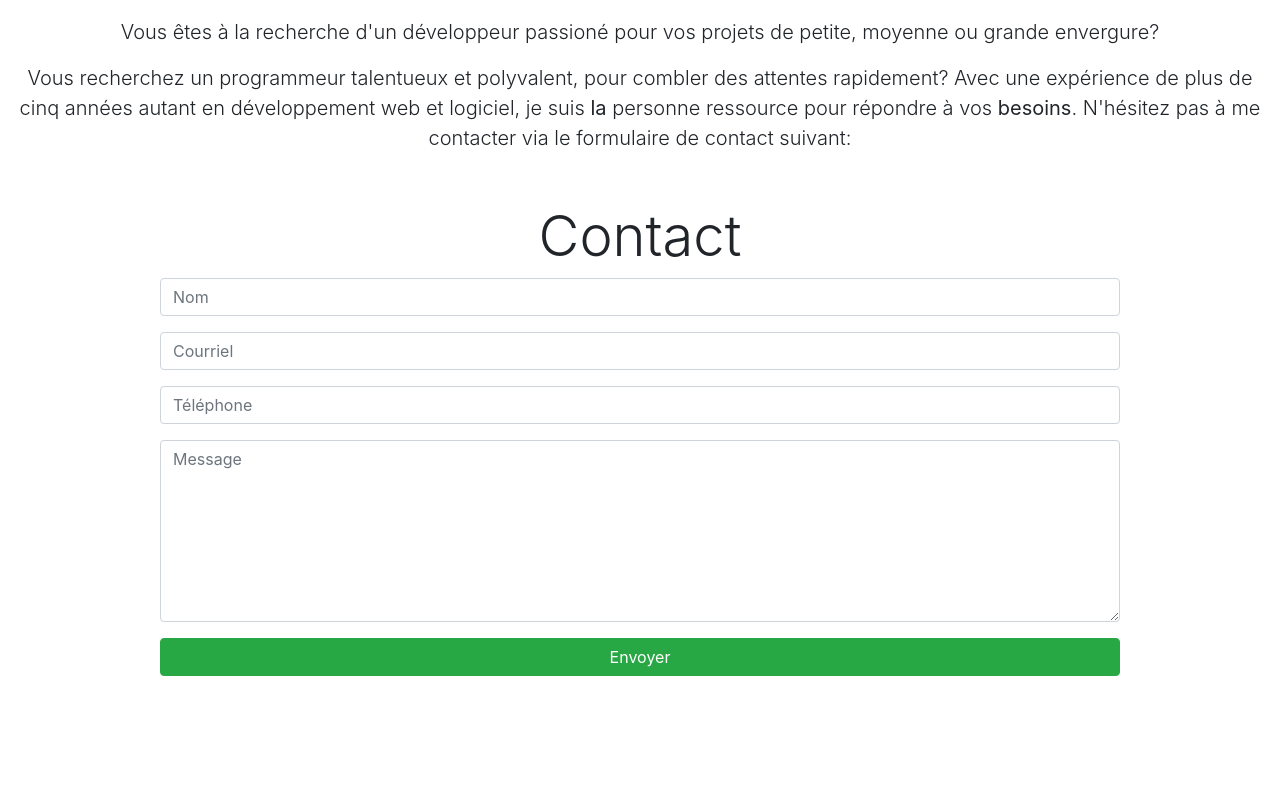
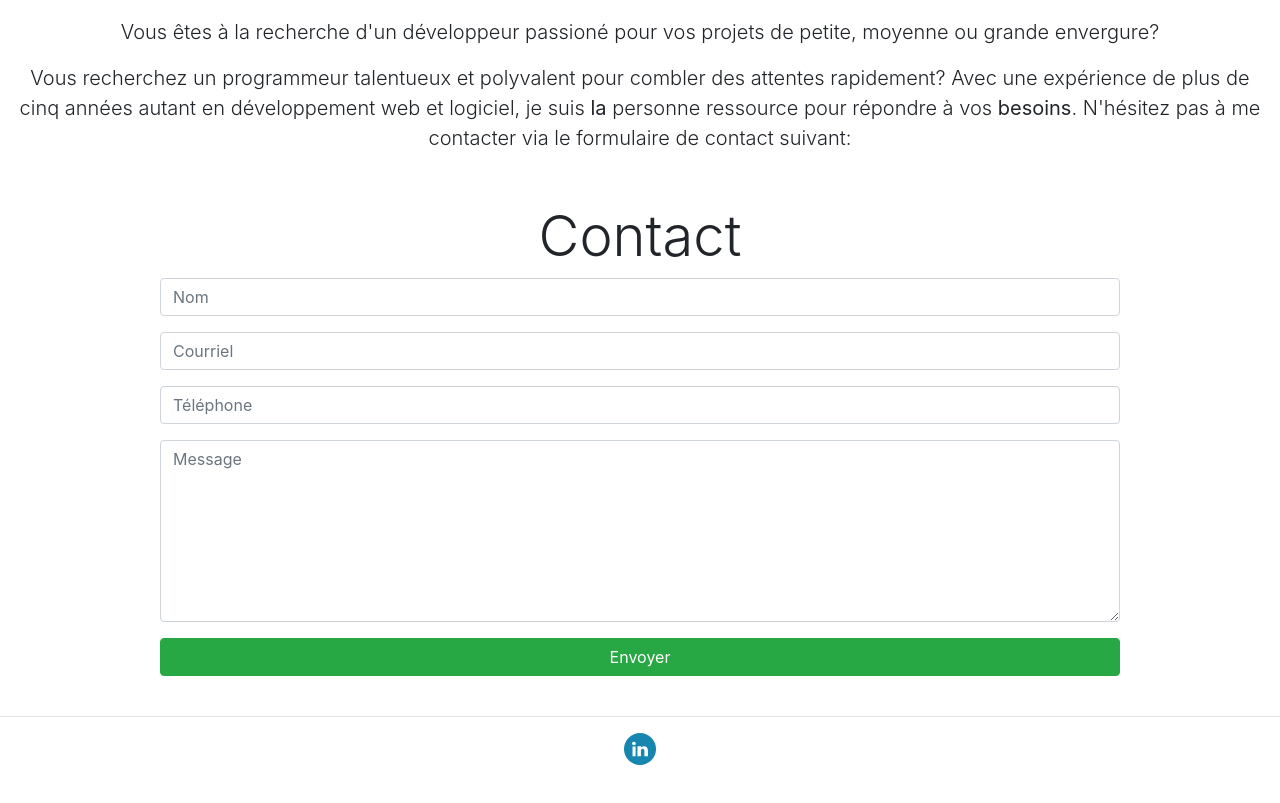
Before and after one commit to maximegiroux/public, a plain HTML site: page index.html in a window 1280 px wide. Shown: the part 497-1300 px from the top of the page. Before the commit the page ends 1213 px from the top, so only its background shows below. Drawn offline with nearby package versions, Linux system fonts and the light colour scheme.

Commit message:
Add linkedin

```diff
--- a/index.html
+++ b/index.html
@@ -31,7 +31,7 @@
     <h1 class="display-4">Développeur Full-Stack</h1>
     <div><img style="border-radius: 50%; width: 300px;" class="mx-auto" src="max_v.jpg" /></div>
     <p class="lead" style="margin-top: 20px;" >Vous êtes à la recherche d'un développeur passioné pour vos projets de petite, moyenne ou grande envergure?</p>
-    <p class="lead">Vous recherchez un programmeur talentueux et polyvalent, pour combler des attentes rapidement? Avec une expérience de plus de cinq années autant en développement web et logiciel, je suis <strong>la</strong> personne ressource pour répondre à vos <strong>besoins</strong>. N'hésitez pas à me contacter via le formulaire de contact suivant:</p>
+    <p class="lead">Vous recherchez un programmeur talentueux et polyvalent pour combler des attentes rapidement? Avec une expérience de plus de cinq années autant en développement web et logiciel, je suis <strong>la</strong> personne ressource pour répondre à vos <strong>besoins</strong>. N'hésitez pas à me contacter via le formulaire de contact suivant:</p>
   </div>
 
   <div id="contact" style="margin-top:10px;margin-bottom: 40px;">
@@ -55,5 +55,9 @@
     </form>
   </div>
 
+  <hr>
+  <div class="mx-auto text-center" style="margin-bottom: 40px;">
+    <a href="https://www.linkedin.com/in/maxime-giroux/"><img src="linkedin_circle.svg" style="width: 32px;" /></a>
+  </div>
 </body>
 </html>
```
Also changed, not shown: linkedin_circle.svg (added).
